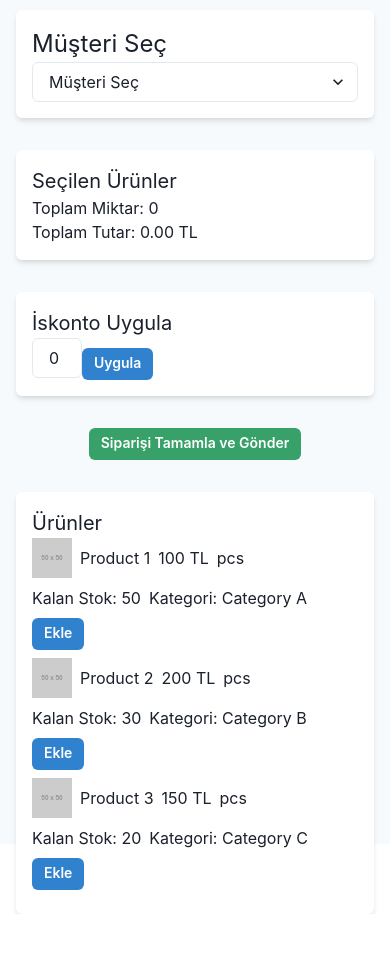
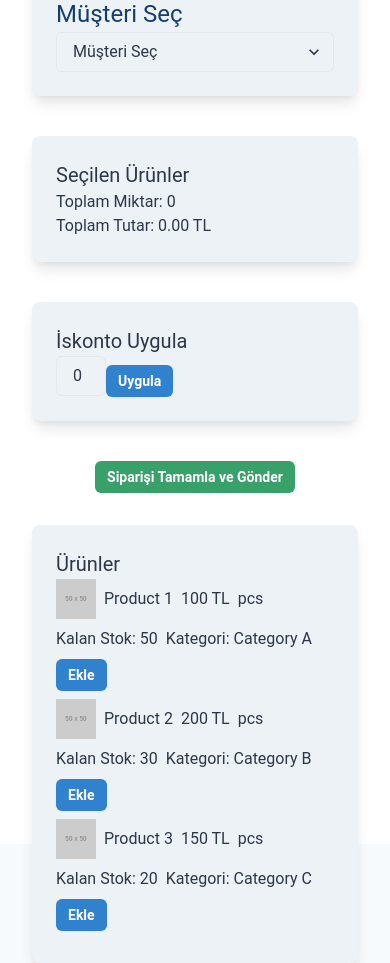
Before and after one commit to GPT-Engineer-App/order-manager-webapp, a React (Vite) app: page / in a window 390 px wide. Before the commit the page ends 914 px from the top, so only its background shows below. Built offline with nearby package versions, Linux system fonts and the light colour scheme.

Commit message:
Further enhanced UI aesthetics by refining the color scheme, improving layout and spacing, enhancing typography, adding subtle animations, and ensuring responsiveness.

```diff
--- a/src/main.jsx
+++ b/src/main.jsx
@@ -3,15 +3,35 @@ import ReactDOM from "react-dom/client";
 import App from "./App.jsx";
 import { ChakraProvider, extendTheme } from "@chakra-ui/react";
 
-const colors = {
-  brand: {
-    900: "#1a365d",
-    800: "#153e75",
-    700: "#2a69ac",
+const theme = extendTheme({
+  colors: {
+    brand: {
+      900: "#1a365d",
+      800: "#153e75",
+      700: "#2a69ac",
+      600: "#3b82f6", // New lighter blue
+      500: "#60a5fa", // Even lighter blue
+    },
   },
-};
-
-const theme = extendTheme({ colors });
+  fonts: {
+    heading: "'Poppins', sans-serif",
+    body: "'Roboto', sans-serif",
+  },
+  styles: {
+    global: {
+      "html, body": {
+        backgroundColor: "#f7fafc",
+        color: "#2d3748",
+      },
+      a: {
+        color: "brand.600",
+        _hover: {
+          textDecoration: "underline",
+        },
+      },
+    },
+  },
+});
 
 ReactDOM.createRoot(document.getElementById("root")).render(
   <React.StrictMode>
--- a/src/pages/Index.jsx
+++ b/src/pages/Index.jsx
@@ -116,11 +116,11 @@ const Index = () => {
   const totalAmount = selectedProducts.reduce((total, product) => total + (product.discountedPrice || product.price) * product.quantity, 0);
 
   return (
-    <Container centerContent maxW="container.lg" w="100%" height="100vh" display="flex" flexDirection="column" justifyContent="center" alignItems="center" p={4} bg="gray.50">
+    <Container centerContent maxW="container.lg" w="100%" height="100vh" display="flex" flexDirection="column" justifyContent="center" alignItems="center" p={8} bg="white">
       <VStack spacing={{ base: 4, md: 6 }}>
-        <Heading as="h1" size="xl" mb={6}>Sipariş Oluştur</Heading>
-        <Box w="100%" p={{ base: 4, md: 6 }} bg="white" boxShadow="md" borderRadius="md" mb={4}>
-          <Text fontSize="2xl">Müşteri Seç</Text>
+        <Heading as="h1" size="2xl" mb={8} fontFamily="heading" color="brand.700">Sipariş Oluştur</Heading>
+        <Box w="100%" p={{ base: 6, md: 8 }} bg="gray.100" boxShadow="lg" borderRadius="lg" mb={6}>
+          <Text fontSize="2xl" fontFamily="body" color="brand.800">Müşteri Seç</Text>
           <Select placeholder="Müşteri Seç" onChange={(e) => setSelectedCustomer(e.target.value)}>
             {customers.map((customer) => (
               <option key={customer.id} value={customer.id}>
@@ -136,7 +136,7 @@ const Index = () => {
             </Box>
           )}
         </Box>
-        <Box w="100%" p={{ base: 4, md: 6 }} bg="white" boxShadow="md" borderRadius="md" mb={4}>
+        <Box w="100%" p={{ base: 6, md: 8 }} bg="gray.100" boxShadow="lg" borderRadius="lg" mb={6}>
           <Text fontSize="xl">Seçilen Ürünler</Text>
           {selectedProducts.map((product) => (
             <HStack key={product.id} spacing={{ base: 2, md: 4 }} mb={2} flexWrap="wrap">
@@ -145,7 +145,7 @@ const Index = () => {
                 type="number"
                 value={product.quantity}
                 onChange={(e) => handleQuantityChange(product.id, parseInt(e.target.value))}
-                width={{ base: "50px", md: "60px" }}
+                width={{ base: "60px", md: "80px" }}
               />
               <Button colorScheme="red" onClick={() => handleRemoveProduct(product.id)} size={{ base: "sm", md: "md" }}>
                 Kaldır
@@ -155,7 +155,7 @@ const Index = () => {
           <Text>Toplam Miktar: {totalQuantity}</Text>
           <Text>Toplam Tutar: {totalAmount.toFixed(2)} TL</Text>
         </Box>
-        <Box w="100%" p={{ base: 4, md: 6 }} bg="white" boxShadow="md" borderRadius="md" mb={4}>
+        <Box w="100%" p={{ base: 6, md: 8 }} bg="gray.100" boxShadow="lg" borderRadius="lg" mb={6}>
           <Text fontSize="xl">İskonto Uygula</Text>
           <Input
             type="number"
@@ -163,14 +163,14 @@ const Index = () => {
             onChange={(e) => setDiscount(parseInt(e.target.value))}
             width={{ base: "50px", md: "60px" }}
           />
-          <Button colorScheme="blue" onClick={handleApplyDiscount} mt={2} size={{ base: "sm", md: "md" }}>
+          <Button colorScheme="blue" onClick={handleApplyDiscount} mt={2} size={{ base: "sm", md: "md" }} _hover={{ transform: "scale(1.05)" }} transition="transform 0.2s ease-in-out">
             Uygula
           </Button>
         </Box>
-        <Button colorScheme="green" onClick={handleCreateOrder} mb={4} size={{ base: "sm", md: "md" }}>
+        <Button colorScheme="green" onClick={handleCreateOrder} mb={4} size={{ base: "sm", md: "md" }} _hover={{ transform: "scale(1.05)" }} transition="transform 0.2s ease-in-out">
           Siparişi Tamamla ve Gönder
         </Button>
-        <Box w="100%" p={{ base: 4, md: 6 }} bg="white" boxShadow="md" borderRadius="md">
+        <Box w="100%" p={{ base: 6, md: 8 }} bg="gray.100" boxShadow="lg" borderRadius="lg">
           <Text fontSize="xl">Ürünler</Text>
           {products.map((product) => (
             <HStack key={product.id} spacing={{ base: 2, md: 4 }} mb={2} flexWrap="wrap">
@@ -180,7 +180,7 @@ const Index = () => {
               <Text>{product.unit}</Text>
               <Text>Kalan Stok: {product.stock}</Text>
               <Text>Kategori: {product.category}</Text>
-              <Button colorScheme="blue" onClick={() => handleAddProduct(product)} size={{ base: "sm", md: "md" }}>
+              <Button colorScheme="blue" onClick={() => handleAddProduct(product)} size={{ base: "sm", md: "md" }} _hover={{ transform: "scale(1.05)" }} transition="transform 0.2s ease-in-out">
                 Ekle
               </Button>
             </HStack>
```
